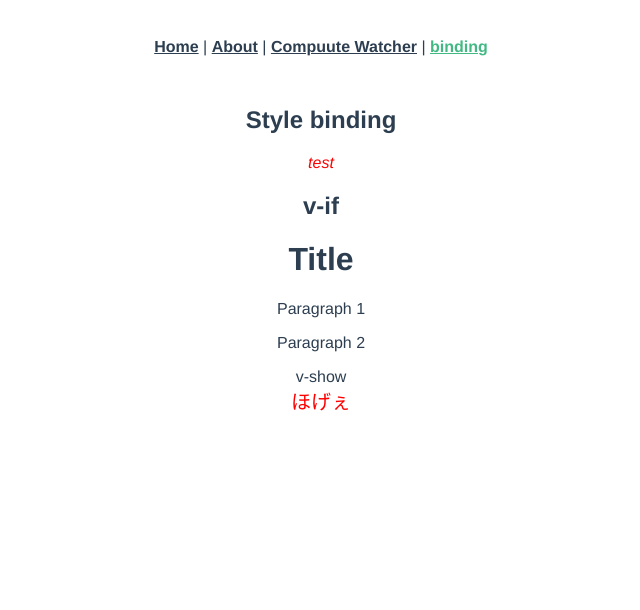
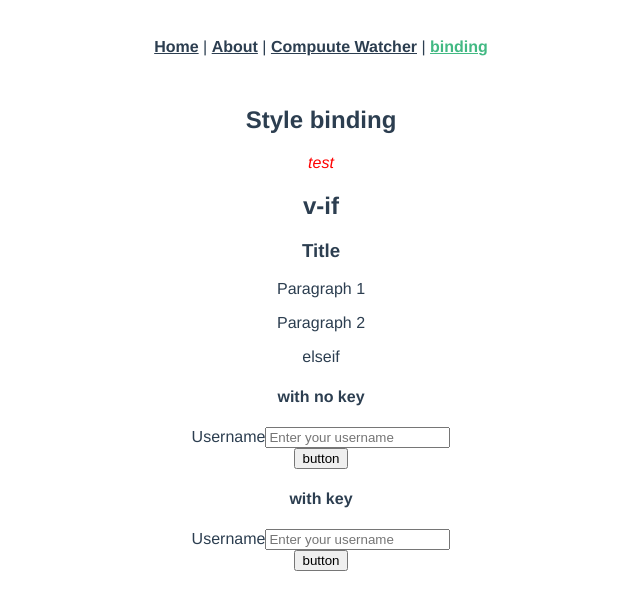
Before and after one commit to g00chy/vue-tutrial, a Vue app: page /binding in a window 1280 px wide. Shown: the top 610 px of the page, without its empty margins (319-959 px from the left). Built offline with nearby package versions, Linux system fonts and the light colour scheme.

Commit message:
condition

```diff
--- a/src/components/binding/ConditionRendering.vue
+++ b/src/components/binding/ConditionRendering.vue
@@ -1,23 +1,28 @@
 <template>
   <div>
     <div v-if="ok">
-      <h1>Title</h1>
+      <h3>Title</h3>
       <p>Paragraph 1</p>
       <p>Paragraph 2</p>
     </div>
-    <div v-else>test</div>
-    <div v-show="ok">v-show</div>
-    <div v-bind:style="{ color: activeColor, fontSize: fontSize + 'px' }">
-      ほげぇ
+    <div v-if="rand">
+      <p>rand</p>
     </div>
+    <div v-else-if="rand2"><p>elseif</p></div>
+    <div v-else><p>else</p></div>
+    <input-component></input-component>
   </div>
 </template>
 
 <script lang="ts">
 import Vue from "vue";
+import InputComponent from "./child/input.vue";
 
 export default Vue.extend({
   name: "Binding",
+  components: {
+    InputComponent,
+  },
   data() {
     return {
       ok: true,
@@ -25,5 +30,13 @@ export default Vue.extend({
       fontSize: 20,
     };
   },
+  computed: {
+    rand: (): boolean => {
+      return Math.random() > 0.5;
+    },
+    rand2: (): boolean => {
+      return Math.random() > 0.5;
+    },
+  },
 });
 </script>
--- /dev/null
+++ b/src/components/binding/child/input.vue
@@ -0,0 +1,41 @@
+<template>
+  <div>
+    <h4>with no key</h4>
+    <div v-if="loginType">
+      <label>Username</label>
+      <input placeholder="Enter your username" />
+    </div>
+    <div v-else>
+      <label>Email</label>
+      <input placeholder="Enter your email address" />
+    </div>
+    <button v-on:click="loginChange" value="change">button</button>
+    <h4>with key</h4>
+    <div v-if="loginType">
+      <label>Username</label>
+      <input placeholder="Enter your username" key="username-input" />
+    </div>
+    <div v-else>
+      <label>Email</label>
+      <input placeholder="Enter your email address" key="email-input" />
+    </div>
+    <button v-on:click="loginChange" value="change">button</button>
+  </div>
+</template>
+
+<script lang="ts">
+import Vue from "vue";
+export default Vue.extend({
+  data() {
+    return {
+      loginType: true,
+    };
+  },
+  methods: {
+    loginChange(): void {
+      console.log("change");
+      this.loginType = !this.loginType;
+    },
+  },
+});
+</script>
```
